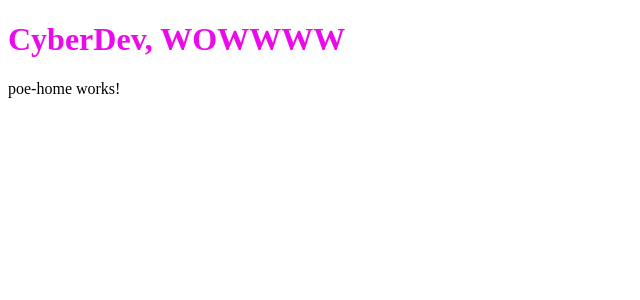
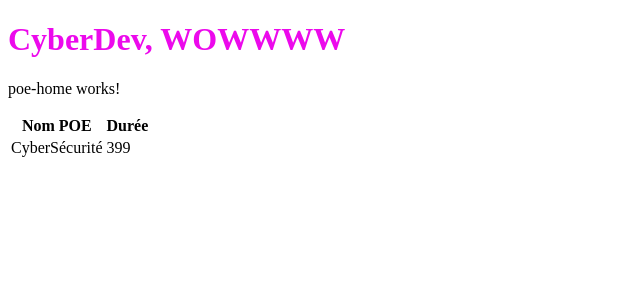
Before and after one commit to Miasorrow/POE, an Angular app: page /poe-home in a window 1280 px wide. Shown: the top 300 px of the page, without its empty margins (0-640 px from the left). Built offline with nearby package versions, Linux system fonts and the light colour scheme.

Commit message:
User 2 - Création d'un service pour liste POE avec un getter - Ajout d'un controler pour récup mon service - Une vue html pour afficher ma liste - Ajout du module dans app.module - Ajout de type pour mes POE

```diff
--- a/src/app/app.module.ts
+++ b/src/app/app.module.ts
@@ -4,6 +4,7 @@ import { BrowserModule } from '@angular/platform-browser';
 import { AppRoutingModule } from './app-routing.module';
 import { AppComponent } from './app.component';
 import { HomeModule } from './home/home.module';
+import { PoeModule } from './poe/poe.module';
 
 @NgModule({
   declarations: [
@@ -12,7 +13,8 @@ import { HomeModule } from './home/home.module';
   imports: [
     BrowserModule,
     HomeModule,
-    AppRoutingModule
+    AppRoutingModule,
+    PoeModule
   ],
   providers: [],
   bootstrap: [AppComponent]
--- a/src/app/poe/poe-home/poe-home.component.html
+++ b/src/app/poe/poe-home/poe-home.component.html
@@ -1 +1,16 @@
 <p>poe-home works!</p>
+
+<table>
+    <thead>
+        <tr>
+            <th>Nom POE</th>
+            <th>Durée</th>
+        </tr>
+    </thead>
+    <tbody>
+        <tr *ngFor="let poe of poes">
+            <td>{{poe.namepoe}}</td>
+            <td>{{poe.duration}}</td>
+        </tr>
+    </tbody>
+</table>
--- a/src/app/poe/poe-home/poe-home.component.ts
+++ b/src/app/poe/poe-home/poe-home.component.ts
@@ -1,4 +1,8 @@
 import { Component } from '@angular/core';
+import { PoeType } from '../types/poe-type';
+import { PoeService } from '../services/poe.service';
+import { ParsedPropertyType } from '@angular/compiler';
+import { __disposeResources } from 'tslib';
 
 @Component({
   selector: 'app-poe-home',
@@ -6,5 +10,18 @@ import { Component } from '@angular/core';
   styleUrl: './poe-home.component.scss'
 })
 export class PoeHomeComponent {
+  public poes: PoeType[] = []
+
+  constructor(
+    private _poe: PoeService
+  ) {}
+  ngOnInit(): void{
+
+
+  this.poes = this._poe.poes
+
+  console.log(this._poe.poes)
+
+  }
 
 }
--- a/src/app/poe/poe.module.ts
+++ b/src/app/poe/poe.module.ts
@@ -2,6 +2,7 @@ import { NgModule } from '@angular/core';
 import { CommonModule } from '@angular/common';
 import { PoeHomeComponent } from './poe-home/poe-home.component';
 import { AddPoeComponent } from './add-poe/add-poe.component';
+import { RouterModule } from '@angular/router';
 
 
 
@@ -11,7 +12,8 @@ import { AddPoeComponent } from './add-poe/add-poe.component';
     AddPoeComponent
   ],
   imports: [
-    CommonModule
+    CommonModule,
+    RouterModule
   ]
 })
 export class PoeModule { }
--- /dev/null
+++ b/src/app/poe/services/poe.service.ts
@@ -0,0 +1,23 @@
+import { Injectable } from '@angular/core';
+import { PoeType } from '../types/poe-type';
+
+
+@Injectable({
+  providedIn: 'root'
+})
+export class PoeService {
+  private _poes: Array<PoeType> = [
+    {
+      namepoe: 'CyberSécurité',
+      duration: 399
+
+    }
+  ]
+
+  constructor() { }
+
+  get poes(): Array<PoeType>{
+    return this._poes
+  }
+
+}
--- a/src/app/poe/types/poe-type.ts
+++ b/src/app/poe/types/poe-type.ts
@@ -0,0 +1,4 @@
+export type PoeType = {
+    namepoe: string,
+    duration: number
+}
```
